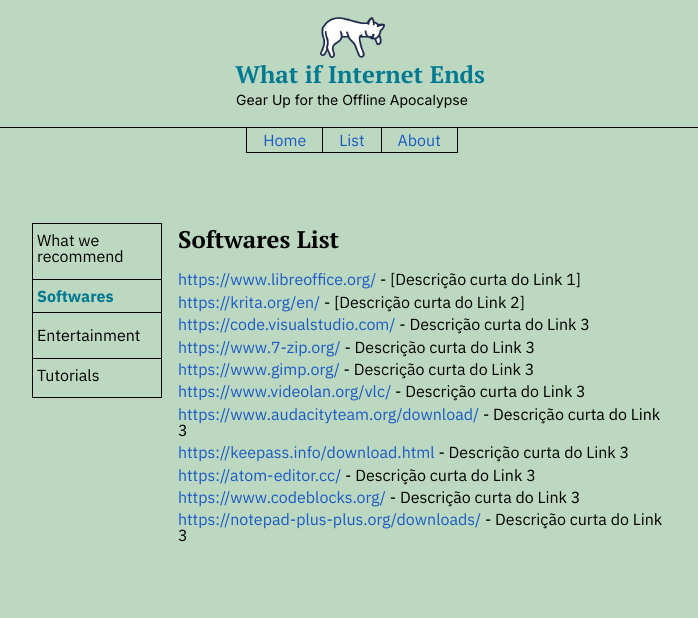
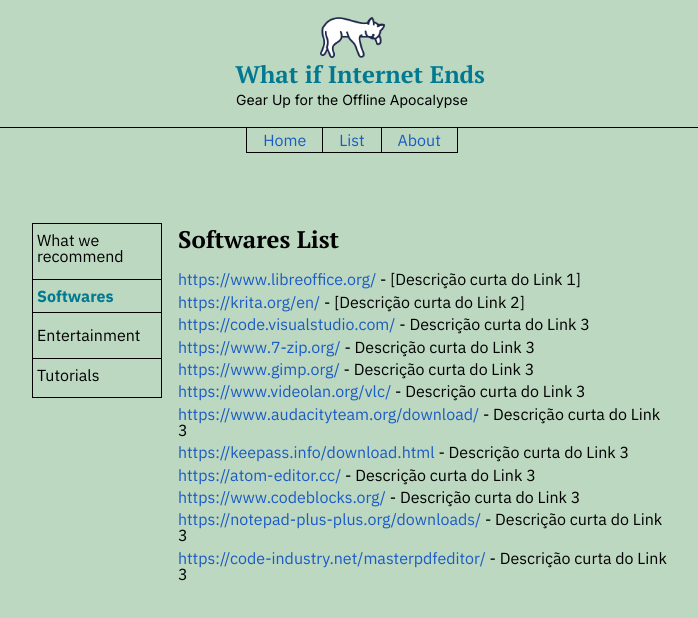
Before and after one commit to dankwx/whatifinternetends, a Next.js app: page / in a window 1280 px wide. Both pictures are taken after a click on the item "Softwares". Shown: the top 618 px of the page, without its empty margins (288-986 px from the left). Built offline with nearby package versions, Linux system fonts and the light colour scheme.

Commit message:
add master pdf to software list

```diff
--- a/components/SoftwaresList/SoftwareList.tsx
+++ b/components/SoftwaresList/SoftwareList.tsx
@@ -55,6 +55,10 @@
         <a href="https://www.codeblocks.org/">https://notepad-plus-plus.org/downloads/</a> -
         Descrição curta do Link 3
       </li>
+      <li>
+        <a href="https://www.codeblocks.org/">https://code-industry.net/masterpdfeditor/</a> -
+        Descrição curta do Link 3
+      </li>
     </ul>
   );
 }
```
